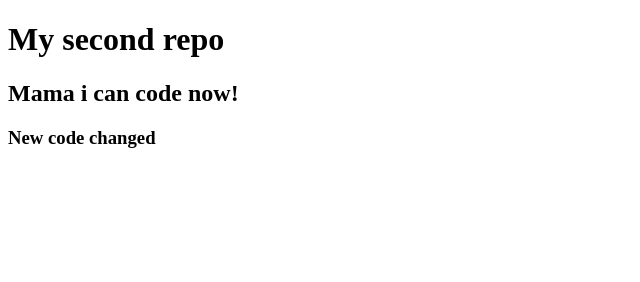
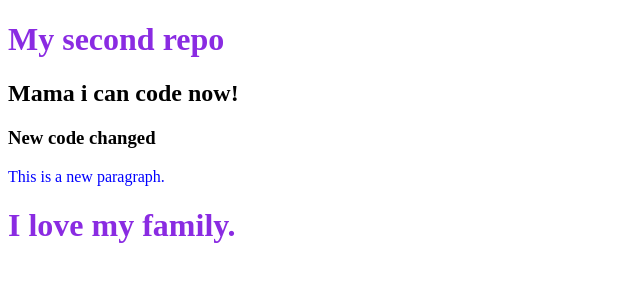
Before and after one commit to naymurabir/My-second-repo, a plain HTML site: page index.html in a window 1280 px wide. Shown: the whole page, without its empty margins (0-640 px from the left). Drawn offline with Linux system fonts and the light colour scheme.

Commit message:
second commmit

```diff
--- a/index.html
+++ b/index.html
@@ -5,10 +5,13 @@
     <meta http-equiv="X-UA-Compatible" content="IE=edge">
     <meta name="viewport" content="width=device-width, initial-scale=1.0">
     <title>My second repo</title>
+    <link rel="stylesheet" href="style.css">
 </head>
 <body>
     <h1>My second repo</h1>
     <h2>Mama i can code now!</h2>
     <h3>New code changed</h3>
+    <p>This is a new paragraph.</p>
+    <h1>I love my family.</h1>
 </body>
 </html>
--- /dev/null
+++ b/style.css
@@ -0,0 +1,6 @@
+p{
+    color: blue;
+}
+h1{
+    color: blueviolet;
+}
```
